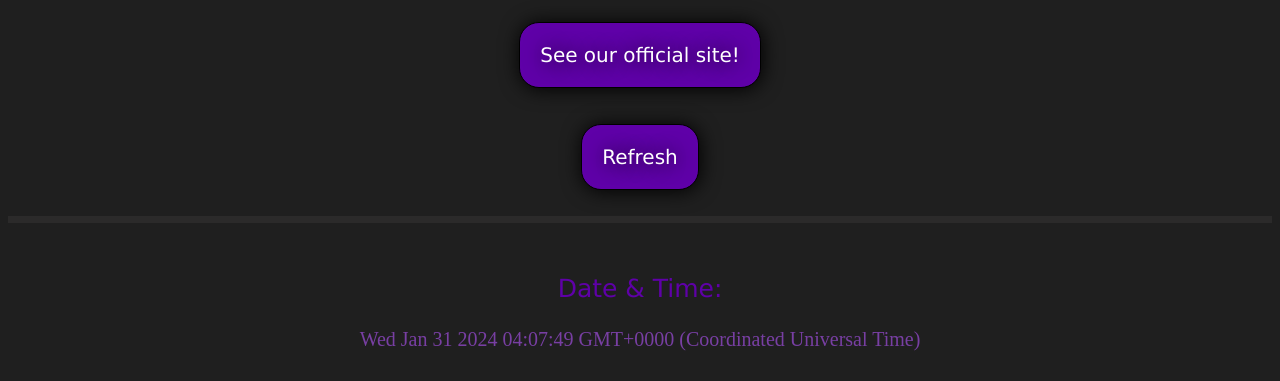
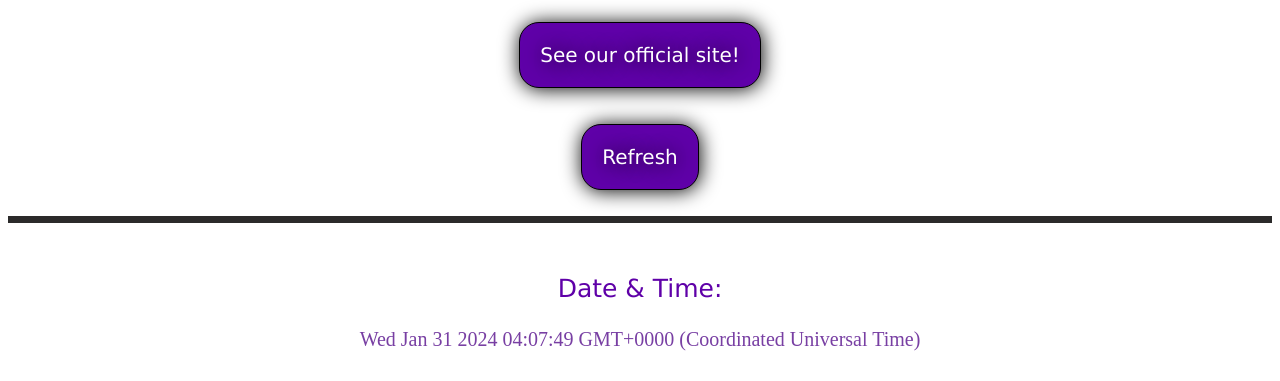
Before and after one commit to KaiRocks2006/astralis.dev, a plain HTML site: page index.html in a window 1280 px wide. Shown: the part 178-559 px from the top of the page. Drawn offline with Linux system fonts and the light colour scheme.

Commit message:
Update style.css

```diff
--- a/style.css
+++ b/style.css
@@ -1,5 +1,4 @@
-body { background-color: rgb(31,31,31);
-       background-color: linear-gradient(90deg, rgba(31,31,31,1) 0%, rgba(47,47,47,1) 34%, rgba(63,63,63,1) 100%); }
+body { background-color: linear-gradient(90deg, rgba(31,31,31,1) 0%, rgba(47,47,47,1) 34%, rgba(63,63,63,1) 100%); }
 
 h1 { color: rgb(255, 255, 255); font-size: 55px; }
 
```
